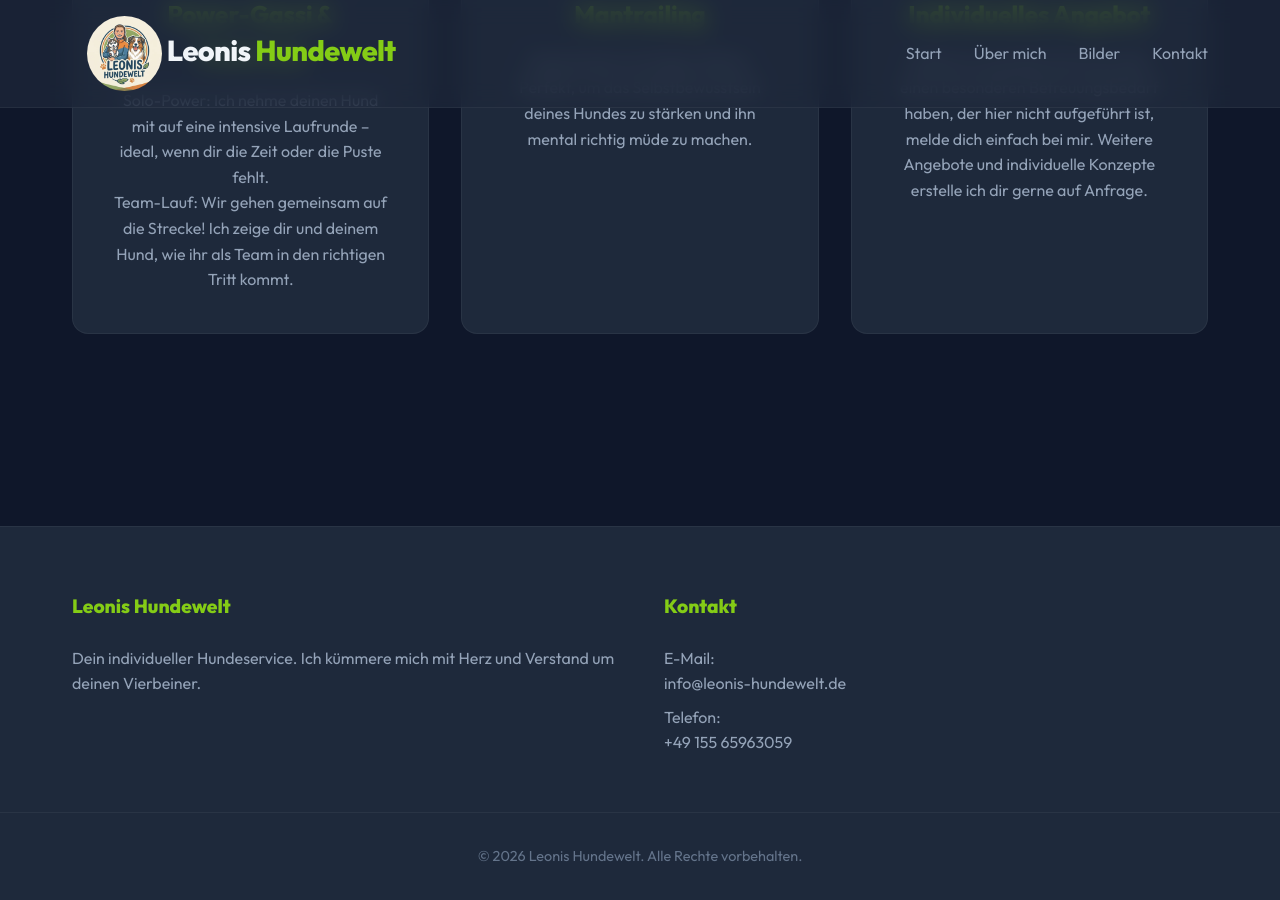
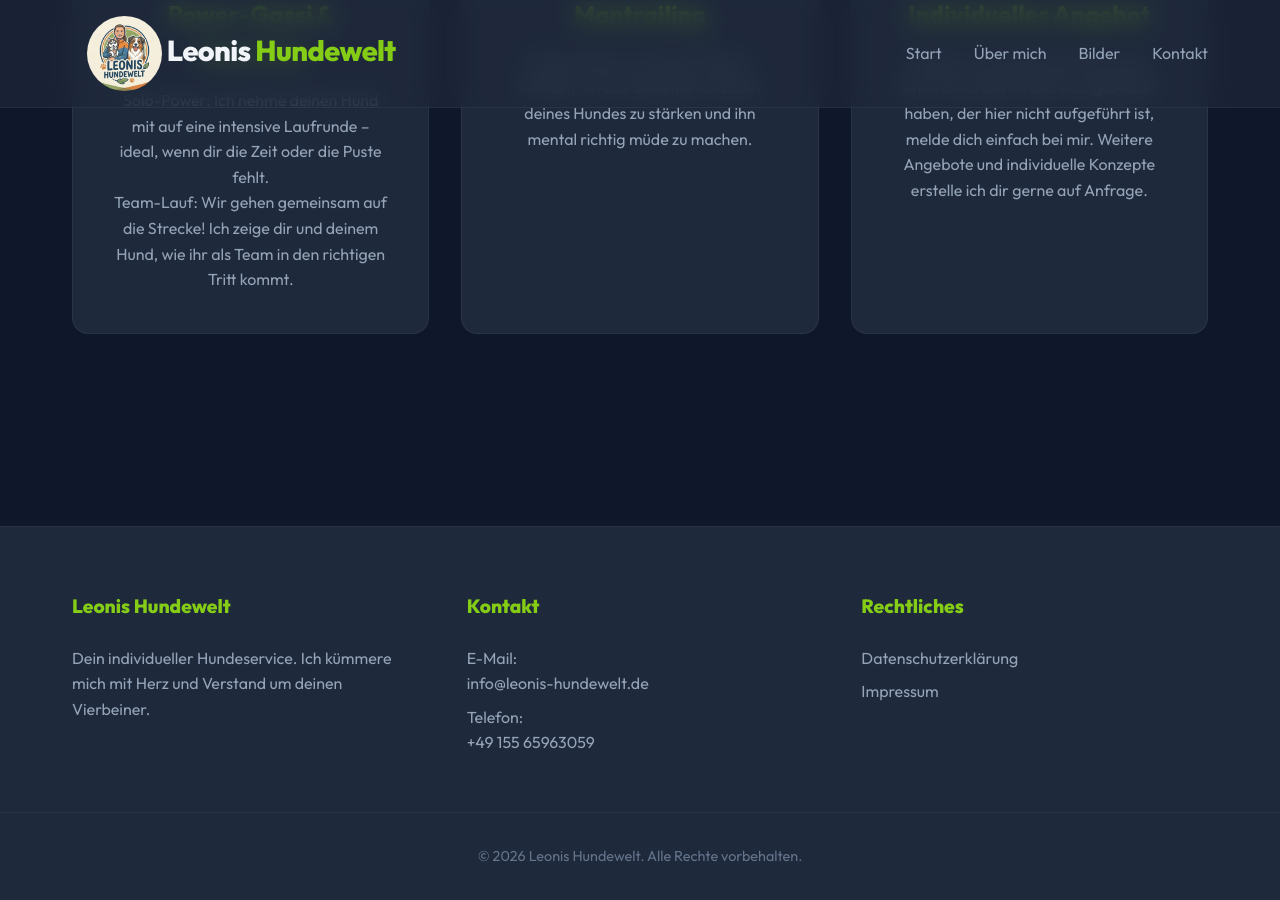
Before and after one commit to leonis-hundewelt/hundewelt, a Jekyll site: the page built from index.html, in a window 1280 px wide and 900 px high, scrolled down 1637 px. Built offline with Jekyll 4.4.1, drawn with Linux system fonts in a browser that asks for light colours.

Commit message:
Add legal to footer

```diff
--- a/_layouts/default.html
+++ b/_layouts/default.html
@@ -62,6 +62,13 @@
         <p>E-Mail: <a href="mailto:{{ site.email }}">{{ site.email }}</a></p>
         <p>Telefon: <a href="tel:{{ site.telefon_url }}">{{ site.telefon }}</a></p>
       </div>
+      <div class="footer-col">
+        <h3>Rechtliches</h3>
+        <div class="legal-links">
+          <span><a href="{{ '/datenschutz.html' | relative_url }}">Datenschutzerklärung</a></span>
+          <span><a href="{{ '/impressum.html' | relative_url }}">Impressum</a></span>
+        </div>
+      </div>
     </div>
     <div class="footer-bottom">
       <p>&copy; {{ site.time | date: '%Y' }} Leonis Hundewelt. Alle Rechte vorbehalten.</p>
```
